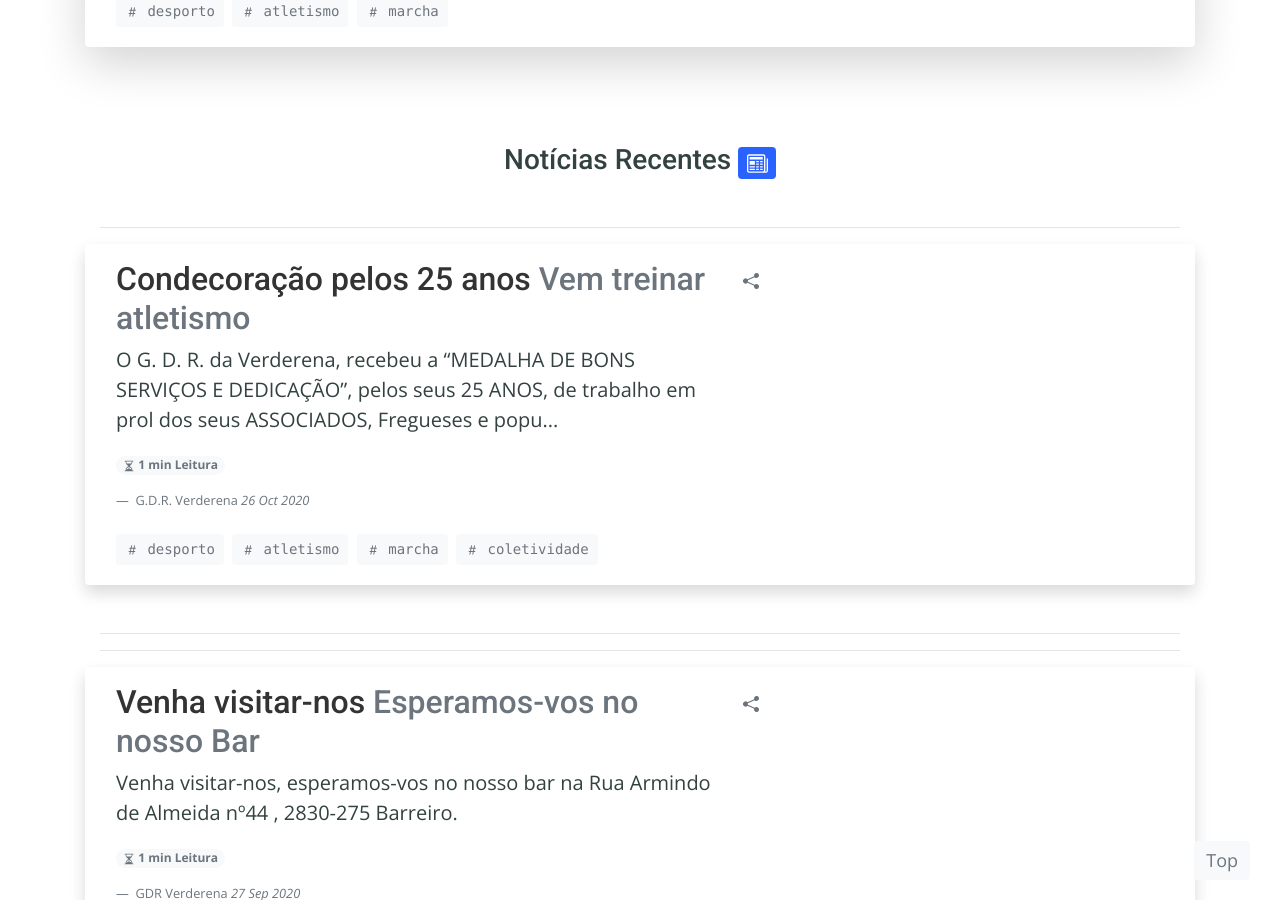
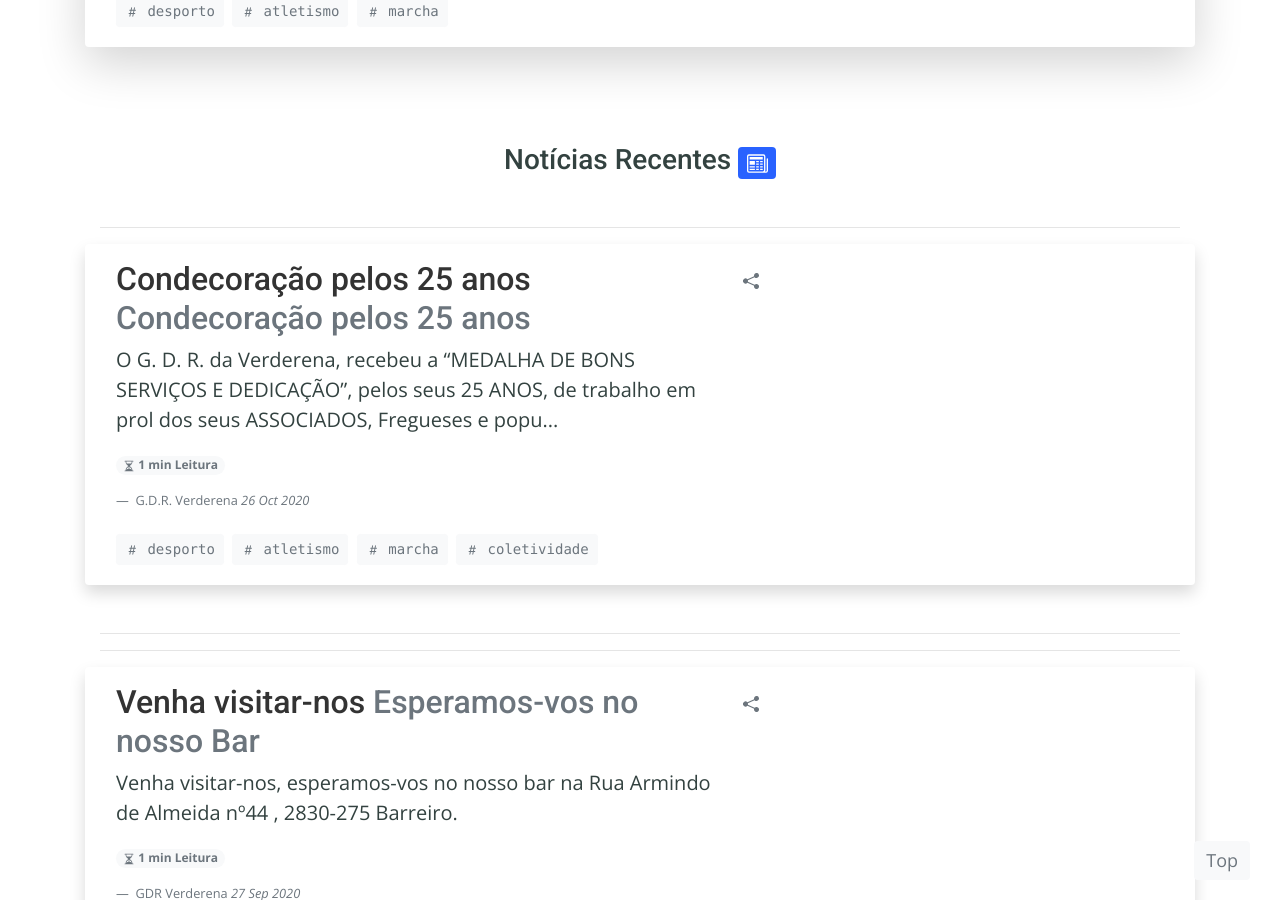
Before and after one commit to GDR-Verderena/gdr-verderena.github.io, a Jekyll site: the page built from index.html, in a window 1280 px wide and 900 px high, scrolled down 1490 px. Built offline with Jekyll 4.4.1, drawn with Linux system fonts in a browser that asks for light colours.

Commit message:
Update 2020-09-19-condecorados.md

```diff
--- a/_posts/2020-09-19-condecorados.md
+++ b/_posts/2020-09-19-condecorados.md
@@ -3,7 +3,7 @@ layout: post
 title: "Condecoração pelos 25 anos"
 date: 2020-10-26
 author: G.D.R. Verderena
-description: Vem treinar atletismo
+description: Condecoração pelos 25 anos
 featured-image: https://scontent-lis1-1.xx.fbcdn.net/v/t1.0-9/119702997_3672889729410330_6300470980516759076_n.jpg?_nc_cat=100&ccb=2&_nc_sid=8bfeb9&_nc_ohc=6oRzoFYaEL4AX_o_4sZ&_nc_ht=scontent-lis1-1.xx&oh=b3013abfdddacf94063058e27773799b&oe=5FBB2230
 tags: desporto atletismo marcha coletividade
 ---
@@ -14,4 +14,4 @@ Queremos saudar, as outras Coletividades reconhecidas, pelos seus 50 Anos Centro
 <img src="https://scontent-lis1-1.xx.fbcdn.net/v/t1.0-9/119702997_3672889729410330_6300470980516759076_n.jpg?_nc_cat=100&ccb=2&_nc_sid=8bfeb9&_nc_ohc=6oRzoFYaEL4AX_o_4sZ&_nc_ht=scontent-lis1-1.xx&oh=b3013abfdddacf94063058e27773799b&oe=5FBB2230">
 Somos grandes, #SOMOSVERDERENA!
 
-<iframe src="https://www.facebook.com/plugins/video.php?href=https://youtu.be/AZJLs5OYK04" width="560" height="430" style="border:none;overflow:hidden" scrolling="no" frameborder="0" allowTransparency="true" allow="encrypted-media" allowFullScreen="true"></iframe>
+<iframe src="https://youtu.be/AZJLs5OYK04" width="560" height="430" style="border:none;overflow:hidden" scrolling="no" frameborder="0" allowTransparency="true" allow="encrypted-media" allowFullScreen="true"></iframe>
```
